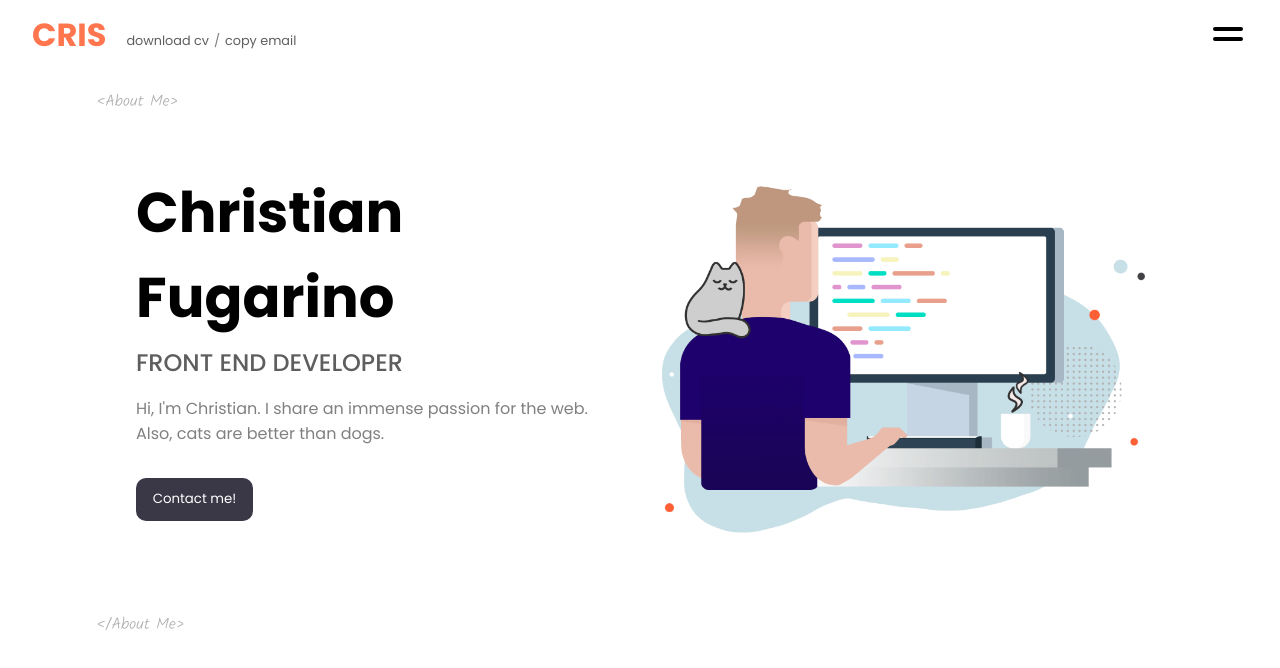
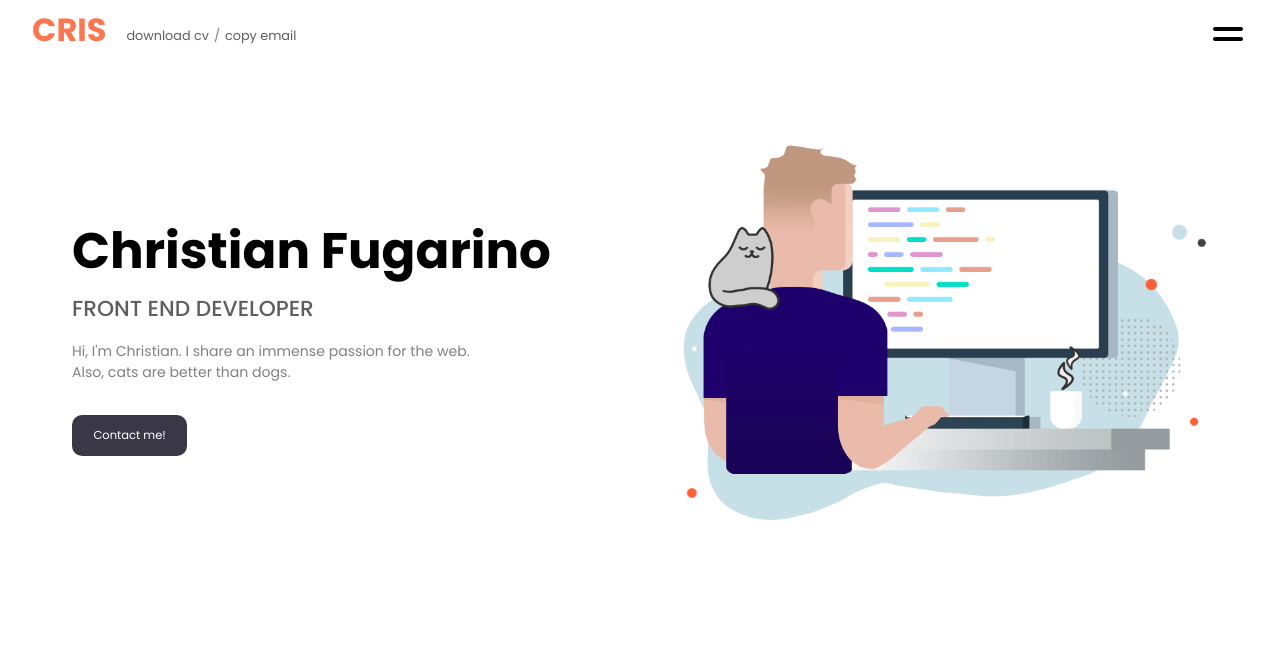
Before and after one commit to fugarino/Old-Portfolio, a React (Create React App) app: page / in a window 1280 px wide. Shown: the top 668 px of the page. Built offline with nearby package versions, Linux system fonts and the light colour scheme.

Commit message:
fixed resizing issues on hero

```diff
--- a/src/App.scss
+++ b/src/App.scss
@@ -25,7 +25,7 @@ body {
 nav {
   @include flexCenter();
   position: relative;
-  top: -5px;
+  top: -10px;
 
   .logo {
     color: #ff754e;
--- a/src/Components/Hero/Hero.js
+++ b/src/Components/Hero/Hero.js
@@ -6,14 +6,12 @@ const Hero = () => {
     <section className="hero">
       <div className="hero-grid">
         <div className="hero-text">
-          <span className="opening-span">{"<About Me>"}</span>
           <h1>Christian Fugarino</h1>
           <h4>FRONT END DEVELOPER</h4>
           <p>
             Hi, I'm Christian. I share an immense passion for the web. <br /> Also, cats are better than dogs.
           </p>
           <button>Contact me!</button>
-          <span className="closing-span">{"</About Me>"}</span>
         </div>
         <div className="hero-img">
           <img src={Image} alt="hero"></img>
--- a/src/Components/Hero/hero.scss
+++ b/src/Components/Hero/hero.scss
@@ -1,16 +1,13 @@
 .hero {
-  margin: 0 4rem;
-  height: 500px;
-
-  span {
-    color: rgb(174, 174, 174);
-    font-family: "Kalam";
-  }
-
+  max-height: 500px;
+  overflow: hidden;
+  display: flex;
+  justify-content: center;
   .hero-grid {
-    display: grid;
-    grid-template-columns: 1fr 1fr;
-    height: 100%;
+    display: flex;
+    justify-content: center;
+    align-items: center;
+    margin-left: 2.5rem;
 
     .hero-text {
       display: flex;
@@ -19,43 +16,40 @@
       user-select: none;
       position: relative;
       top: 25px;
-
-      .closing-span {
-        margin-top: 5.7rem;
-      }
+      width: 50%;
 
       h1 {
-        font-size: 3.5rem;
+        // font-size: 3.5rem;
+        font-size: 3.9vw;
         margin-bottom: 0.3rem;
-        margin-left: 2.5rem;
-        margin-top: 3.5rem;
       }
 
       h4 {
-        font-size: 1.5rem;
+        // font-size: 1.5rem;
+        font-size: 1.7vw;
         font-weight: 500;
         color: rgb(94, 94, 94);
-        margin-left: 2.5rem;
       }
 
       p {
+        font-size: 1.1vw;
         margin-top: 1rem;
         color: gray;
-        margin-left: 2.5rem;
       }
 
       button {
         border: none;
         padding: 0.6rem 0.9rem;
         font-family: "Poppins";
-        max-width: 117px;
+        // max-width: 117px;
+        width: 9vw;
+        font-size: 0.9vw;
         color: #fff;
         border-radius: 10px;
         background-color: #3a3847;
         margin-top: 2rem;
         cursor: pointer;
         border: 2px solid #3a3847;
-        margin-left: 2.5rem;
 
         &:hover {
           background-color: #fff;
@@ -68,6 +62,7 @@
       display: flex;
       align-items: center;
       justify-content: center;
+      width: 50%;
 
       img {
         width: 100%;
```
